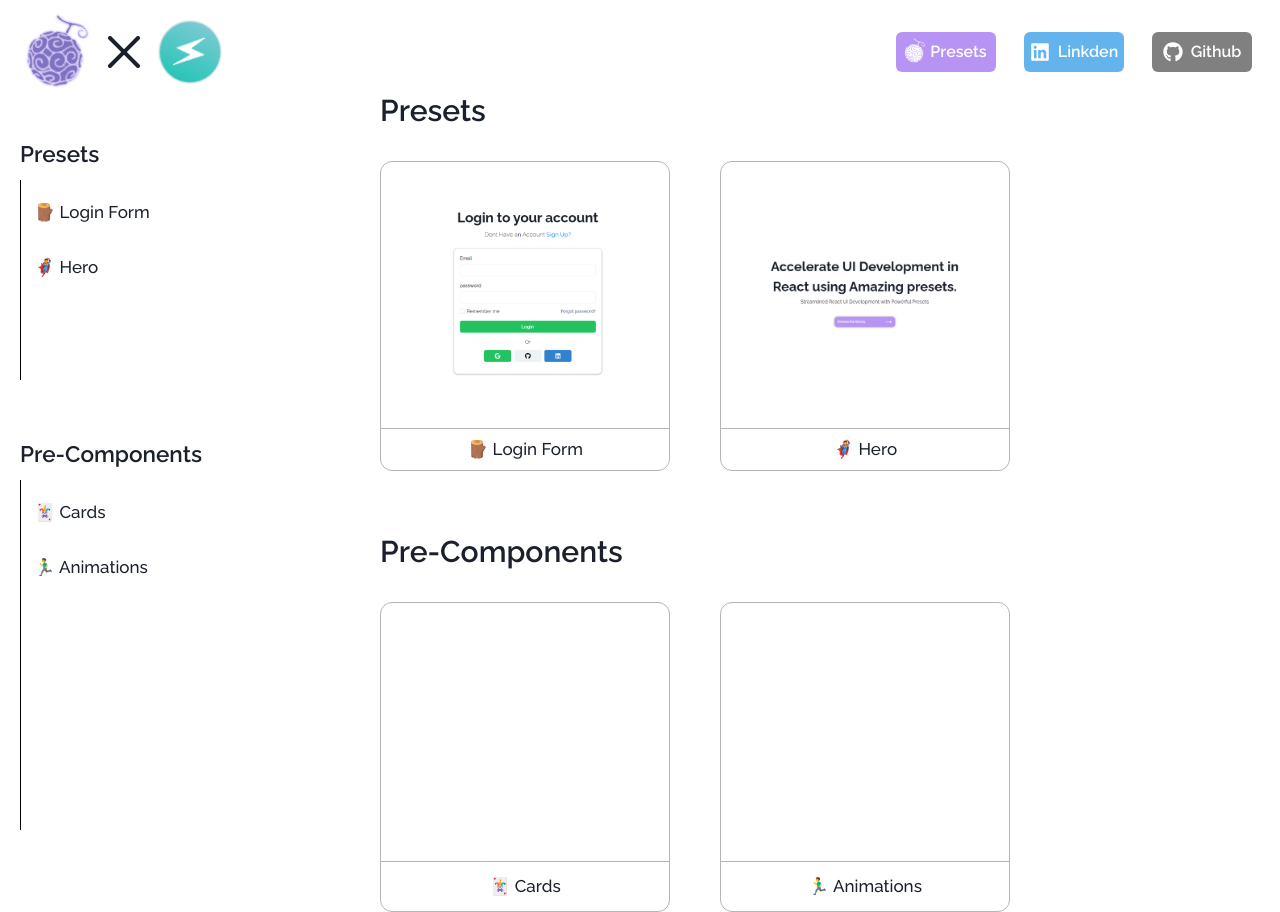
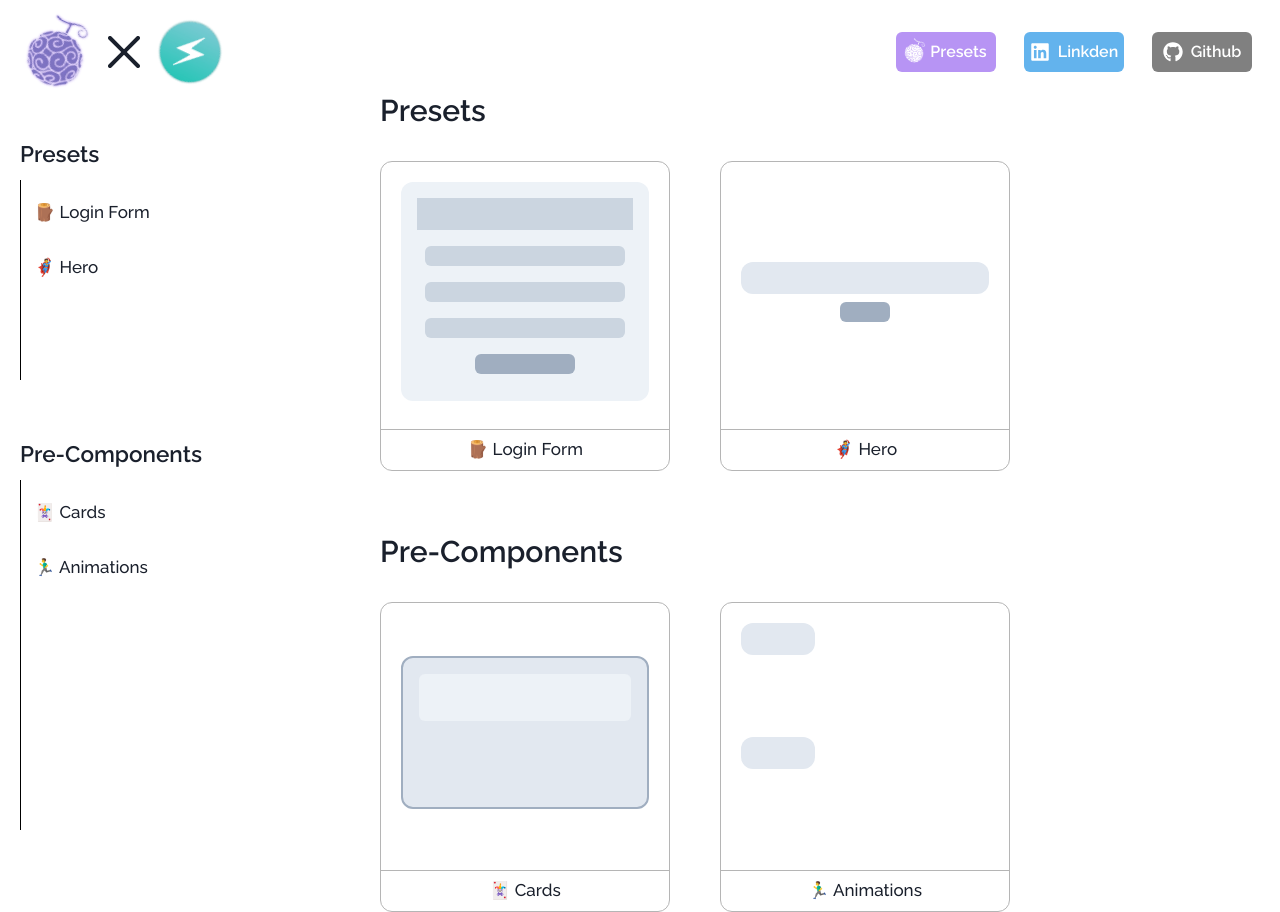
Before and after one commit to AdminForIinRange/personaluicompnextjschakraui, a Next.js app: page /components in a window 1280 px wide. Built offline with nearby package versions, Linux system fonts and the light colour scheme.

Commit message:
creating custom img for card comps

```diff
--- a/src/components/PresetCardList/PresetCardList.jsx
+++ b/src/components/PresetCardList/PresetCardList.jsx
@@ -9,6 +9,9 @@ import {
   MenuList,
   MenuItem,
   Spacer,
+  Skeleton,
+  SkeletonCircle,
+  SkeletonText,
   ButtonGroup,
   useMediaQuery,
   Divider,
@@ -20,25 +23,174 @@ import Link from "next/link";
 import Image from "next/image";
 import LoginFormImg from "../img/newloginfrom.png";
 import HeroCardImg from "../img/heroCardImg.png";
+import CardCompImg from "../img/CardCompImg.png";
+
 const PresetCardList = () => {
   const PresetItems = [
     {
       title: "🪵 Login Form",
       path: "/components/loginForm",
-      sectionImg: LoginFormImg
+      sectionImg: LoginFormImg,
     },
     {
       title: "🦸 Hero",
       path: "/components/Hero",
-      sectionImg: HeroCardImg
+      sectionImg: HeroCardImg,
     },
   ];
 
   const CompItems = [
-    { title: "🃏 Cards", path: "/components/cards" },
+    { title: "🃏 Cards", path: "/components/cards", sectionImg: CardCompImg },
 
-    { title: "🏃‍♂️ Animations", path: "/components/animations" },
+    {
+      title: "🏃‍♂️ Animations",
+      path: "/components/animations",
+      sectionImg: CardCompImg,
+    },
   ];
+
+  const renderCard = (card) => {
+    if (card.title === "🪵 Login Form")
+      return (
+        <VStack
+          justify={"center"}
+          align={"center"}
+          w={"100%"}
+          h={"100%"}
+          p={"5"}
+        >
+          <Box
+            bgColor={"gray.100"}
+            w={"100%"}
+            h={"100%"}
+            rounded={"xl"}
+            p={"4"}
+          >
+            <VStack gap={"2"} h={"100%"} w={"100%"}>
+              <Box bgColor={"gray.300"} w={"100%"} h={"20px"} p={"4"}></Box>
+              <Box bgColor={"gray.100"} w={"100%"} h={"100%"} p={"2"}>
+                <VStack gap={"4"} h={"100%"} w={"100%"}>
+                  <Box
+                    rounded={"md"}
+                    bgColor={"gray.300"}
+                    w={"100%"}
+                    h={"20px"}
+                  ></Box>
+
+                  <Box
+                    rounded={"md"}
+                    bgColor={"gray.300"}
+                    w={"100%"}
+                    h={"20px"}
+                  ></Box>
+
+                  <Box
+                    rounded={"md"}
+                    bgColor={"gray.300"}
+                    w={"100%"}
+                    h={"20px"}
+                  ></Box>
+                  <Box
+                    rounded={"md"}
+                    bgColor={"gray.400"}
+                    w={"50%"}
+                    h={"20px"}
+                  ></Box>
+                </VStack>
+              </Box>
+            </VStack>
+          </Box>
+        </VStack>
+      );
+
+    if (card.title === "🦸 Hero")
+      return (
+        <VStack
+          justify={"center"}
+          align={"center"}
+          w={"100%"}
+          h={"100%"}
+          p={"5"}
+        >
+          <Box
+            bgColor={"gray.200"}
+            w={"100%"}
+            h={"10%"}
+            rounded={"xl"}
+            p={"4"}
+          ></Box>
+          <Box bgColor={"gray.400"} w={"20%"} h={"20px"} rounded={"md"}></Box>
+        </VStack>
+      );
+
+    if (card.title === "🃏 Cards")
+      return (
+        <VStack
+          justify={"center"}
+          align={"center"}
+          w={"100%"}
+          h={"100%"}
+          p={"5"}
+        >
+          <Box
+            bgColor={"gray.200"}
+            w={"100%"}
+            h={"70%"}
+            rounded={"xl"}
+            p={"4"}
+            border={"2px solid #A0AEC0"}
+          >
+            <Box bgColor={"gray.100"} w={"100%"} h={"40%"} rounded={"md"}></Box>
+          </Box>
+        </VStack>
+      );
+
+    if (card.title === "🏃‍♂️ Animations")
+      return (
+        <VStack
+          justify={"center"}
+          align={"center"}
+          w={"100%"}
+          h={"100%"}
+          p={"5"}
+        >
+          <HStack justify={"left"} align={"start"} w={"100%"} h={"100%"}>
+
+          <Box
+            bgColor={"gray.200"}
+            w={"30%"}
+            h={"30%"}
+            rounded={"xl"}
+            p={"4"}
+
+          >
+
+
+          </Box>
+
+
+          </HStack>
+          <HStack justify={"left"} align={"start"} w={"100%"} h={"100%"}>
+
+<Box
+  bgColor={"gray.200"}
+  w={"30%"}
+  h={"30%"}
+  rounded={"xl"}
+  p={"4"}
+
+>
+
+
+</Box>
+
+
+</HStack>
+
+
+        </VStack>
+      );
+  };
 
   return (
     <>
@@ -59,34 +211,21 @@ const PresetCardList = () => {
         >
           {PresetItems.map(({ title, path, sectionImg }) => (
             <Link key={title} href={`${path}`}>
-
               <Box
-
                 w={"290px"}
                 h={"310px"}
                 border={"1.8px solid #B5B5B5"}
                 rounded={"xl"}
-
                 transition="transform, 0.3s ease-in-out"
                 _hover={{
                   transform: "scale(1.03)",
                   boxShadow: "0 5px 25px gray",
                 }}
               >
-
-
-
-
-
-                <VStack justify={"end"} align={"end"} h={"100%"} w={"100%"}  >
-                  <VStack justify={"center"} align={"center"}   w={"100%"} h={"100%"}>
-                    <Image src={sectionImg} alt="Section Image"  width={200} />
-                  </VStack>
-
-                  <Box w={"100%"} h={"50px"} borderTop={"1.8px solid #B5B5B5"} >
+                <VStack justify={"end"} align={"end"} h={"100%"} w={"100%"}>
+                  {renderCard({ title })}
+                  <Box w={"100%"} h={"50px"} borderTop={"1.8px solid #B5B5B5"}>
                     <HStack
-
-
                       justify={"center"}
                       align={"center"}
                       w={"100%"}
@@ -122,7 +261,7 @@ const PresetCardList = () => {
           w={"100%"}
           gap={"50px"}
         >
-          {CompItems.map(({ title, path }) => (
+          {CompItems.map(({ title, path, sectionImg }) => (
             <Link key={title} href={`${path}`}>
               <Box
                 w={"290px"}
@@ -136,6 +275,7 @@ const PresetCardList = () => {
                 }}
               >
                 <VStack justify={"end"} align={"end"} h={"100%"} w={"100%"}>
+                  {renderCard({ title })}
                   <Box w={"100%"} h={"50px"} borderTop={"1.8px solid #B5B5B5"}>
                     <HStack
                       justify={"center"}
```
Also changed, not shown: src/components/img/CardCompImg.png (added).
